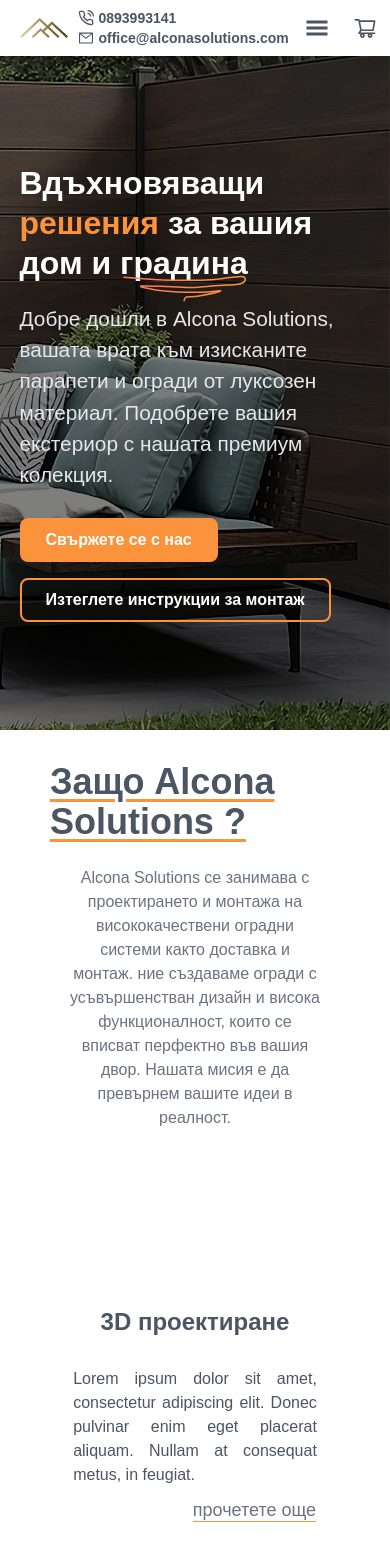
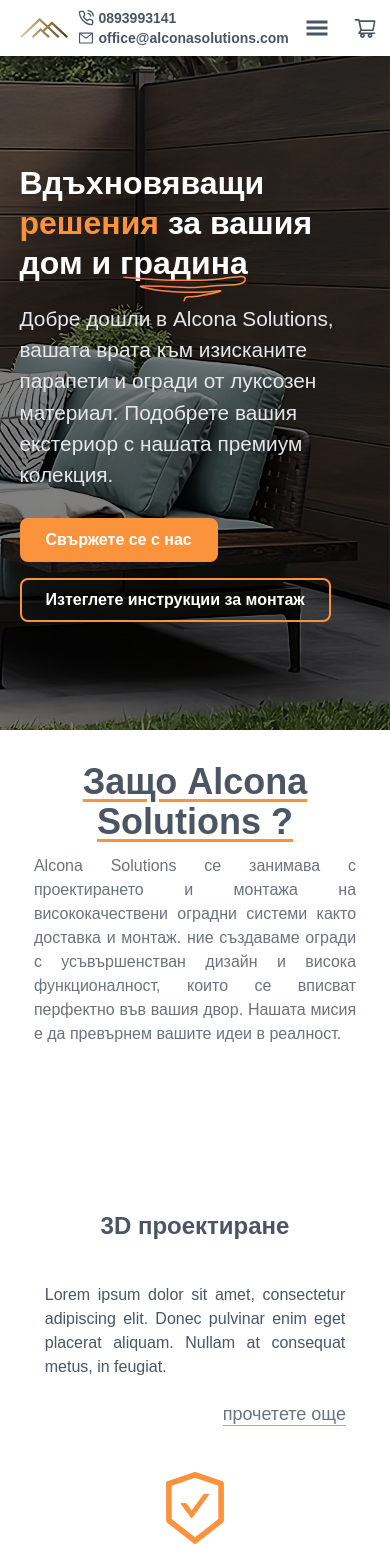
Before and after one commit to IvailoAtsv/alcona-solutions, a React (Create React App) app: page / in a window 390 px wide. Shown: the top 1566 px of the page. Built offline with nearby package versions, Linux system fonts and the light colour scheme; no server answers; some icons are missing.

Commit message:
fix: centered text

```diff
--- a/src/components/About.js
+++ b/src/components/About.js
@@ -12,11 +12,11 @@ export const About = () => {
       id="about"
       className="scroll-mt-[50px] min-h-[75vh] w-full p-4 flex flex-col justify-evenly items-center group py-4"
     >
-      <div className="flex max-w-[1400px] w-[90%] gap-3 flex-col justify-evenly rounded-md p-4 items-center">
-        <h2 className="text-4xl text-gray-600 font-bold mx-auto underline decoration-orange-400">
+      <div className="flex max-w-[1400px] w-[90%] gap-3 flex-col justify-evenly rounded-md py-4 items-center">
+        <h2 className="text-4xl text-gray-600 font-bold text-center mx-auto underline decoration-orange-400">
           Защо Alcona Solutions ?
         </h2>
-        <p className="text-md text-gray-500 md:text-lg text-center w-[95%] p-3 rounded-md">
+        <p className="text-md text-gray-500 md:text-lg text-justify w-[100%] md:w-[90%] rounded-md">
           Alcona Solutions се занимава с проектирането и монтажа на
           висококачествени оградни системи както доставка и монтаж. ние
           създаваме огради с усъвършенстван дизайн и висока функционалност,
@@ -24,7 +24,7 @@ export const About = () => {
           вашите идеи в реалност.
         </p>
       </div>
-      <div className="max-w-[1400px] gap-10 md:gap-0 w-[90%] items-start my-4 justify-between md:flex-row flex-col flex">
+      <div className="max-w-[1400px] gap-10 md:gap-0 w-[100%] md:w-[90%]] items-start my-4 justify-between md:flex-row flex-col flex">
         <Card
           img={
             <PiCubeTransparent className="mx-auto text-orange-400" size={80} />
@@ -90,7 +90,7 @@ const Card = ({ img, title, text, link, btn, more }) => {
   const [readMore, setReadMore] = useState(false);
 
   return (
-    <div className="px-4 text-justify md:w-[30%] flex flex-col justify-between min-h-[350px]">
+    <div className="px-1 w-full md:px-4 text-justify md:w-[30%] flex flex-col justify-between min-h-[350px]">
       {img}
       <div className="flex h-full min-h-[230px] flex-col justify-between items-center">
         <h1 className="text-gray-600 text-center my-3 text-2xl font-semibold ">
```
